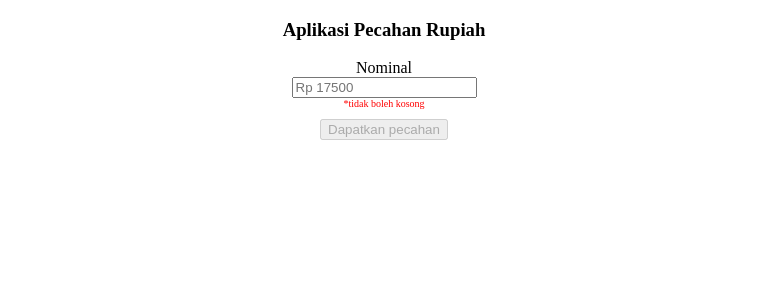
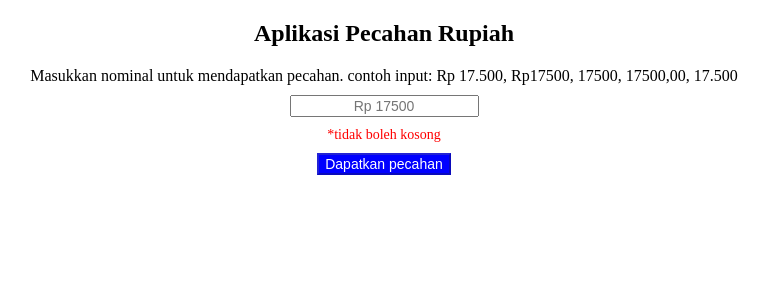
Before and after one commit to merlindasumardi/pecahan-rupiah, an Angular app: page / in a window 1280 px wide. Shown: the top 300 px of the page, without its empty margins (256-1025 px from the left). Built offline with nearby package versions, Linux system fonts and the light colour scheme.

Commit message:
finalize to deploy

```diff
--- a/src/app/app.component.css
+++ b/src/app/app.component.css
@@ -5,24 +5,30 @@
 span{
     display: block;
     color: red;
-    font-size: 10px;
+    font-size: 14px;
 }
 
 input{
     display: block;
-    margin: 0 auto;
+    margin: 10px auto;
+    font-size: 14px;
+    text-align: center;
 }
 
 .submit-btn{
     margin-top: 10px;
+    font-size: 14px;
+    background-color: blue;
+    color: #ffffff;
 }
 
 .result-box{
-    margin: 10px;
+    margin: 15px auto;
     text-align: center;
     border: 1px dashed black;
     border-radius: 4px;
-    max-width: auto;
+    max-width: 400px;
+
 }
 
 .result-box label {
--- a/src/app/app.component.html
+++ b/src/app/app.component.html
@@ -1,9 +1,9 @@
 <div class="container">
-  <h3>Aplikasi Pecahan Rupiah</h3>
+  <h2>Aplikasi Pecahan Rupiah</h2>
 
   <form (ngSubmit)="onSubmit()" [formGroup]="uangForm" action="" (keydown)="onPressEnter($event)" >
     <div class="form-group">
-      <label for="">Nominal</label>
+      <label for="">Masukkan nominal untuk mendapatkan pecahan. contoh input: Rp 17.500, Rp17500, 17500, 17500,00, 17.500</label>
       <input type="text" formControlName="uang" id="uang" placeholder="Rp 17500" class="form-control">
       <span *ngIf="!uangForm.get('uang').valid && uangForm.get('uang').errors.required"> *tidak boleh kosong </span>
       <span *ngIf="!uangForm.get('uang').valid && uangForm.get('uang').errors.pattern">*invalid input, input tidak boleh mengandung spasi dan koma sebagai pemisah ribuan, Rp harus di depan, dan Rp harus di sertai nominal</span>
```
